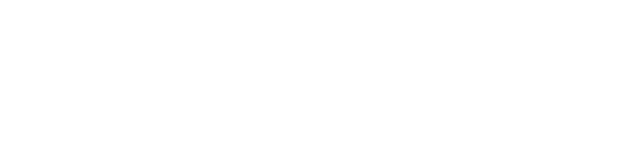
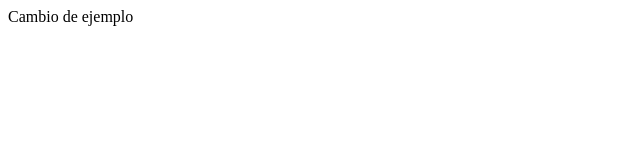
Before and after one commit to Adrigg8/DIW, a plain HTML site: page ejemplo.html in a window 1280 px wide. Shown: the whole page, without its empty margins (0-640 px from the left). Drawn offline with Linux system fonts and the light colour scheme.

Commit message:
tercer commit del examen

```diff
--- a/ejemplo.html
+++ b/ejemplo.html
@@ -7,6 +7,6 @@
     <title>Document</title>
 </head>
 <body>
-
+    Cambio de ejemplo
 </body>
 </html>
```
